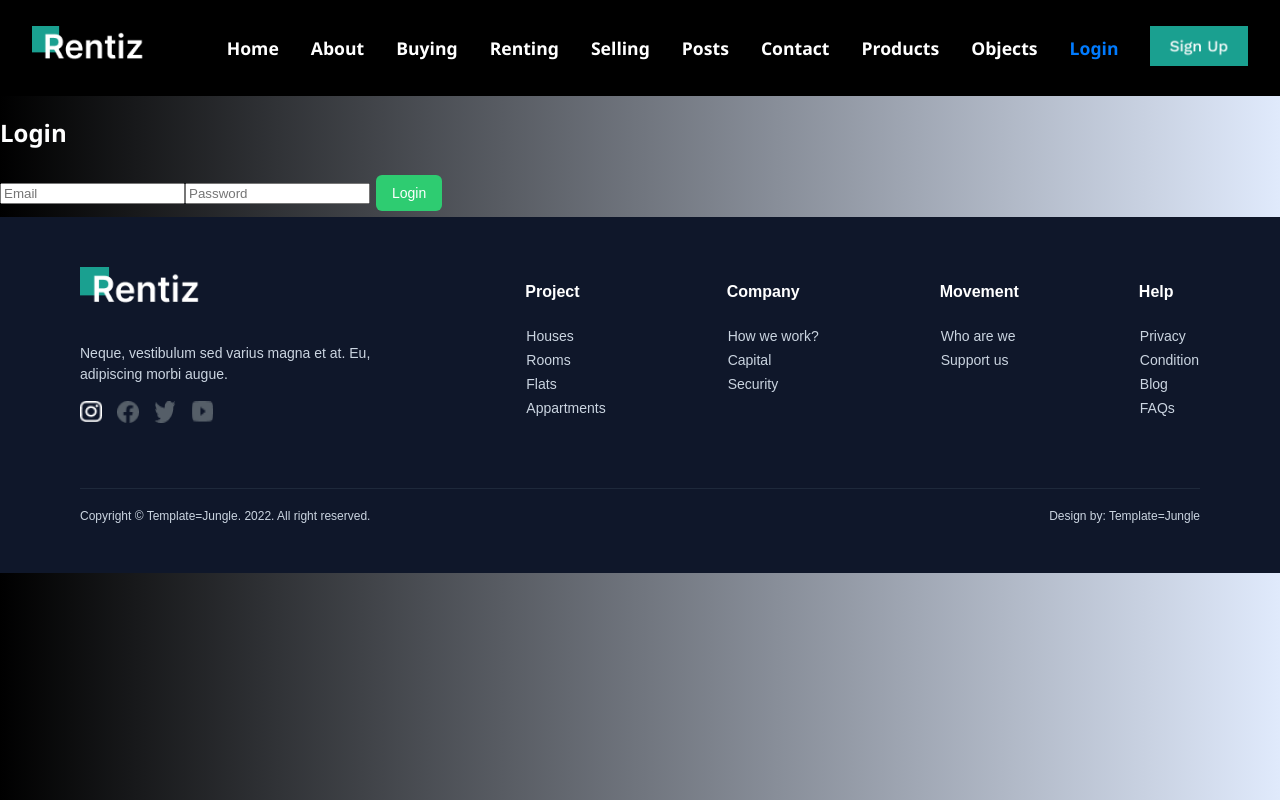
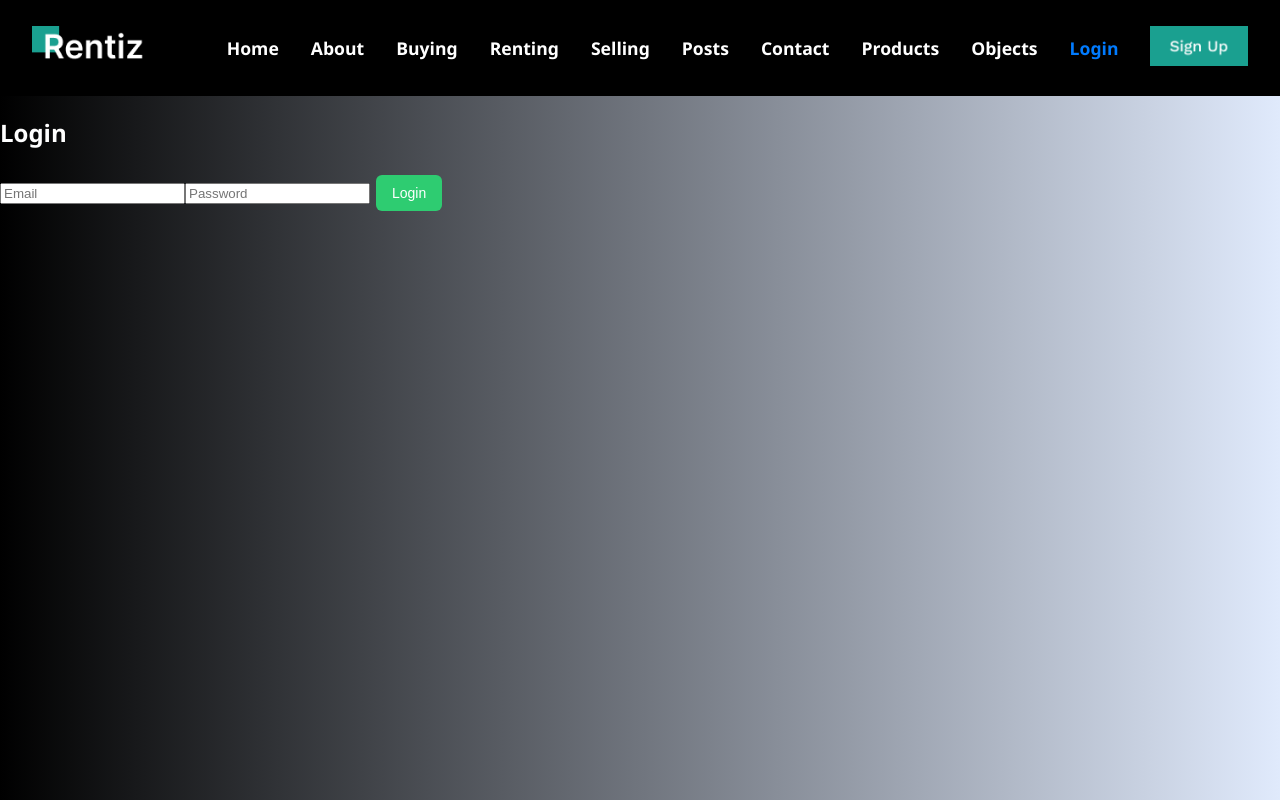
Before and after one commit to danishmustafa86/Real-Estate, a React (Vite) app in the folder my-app/: page /login in a window 1280 px wide. Built offline with nearby package versions, Linux system fonts and the light colour scheme; no server answers.

Commit message:
login and signup

```diff
--- a/my-app/package.json
+++ b/my-app/package.json
@@ -12,9 +12,11 @@
   "dependencies": {
     "@reduxjs/toolkit": "^2.7.0",
     "axios": "^1.8.4",
+    "cloudinary": "^2.6.0",
     "firebase": "^11.6.1",
     "react": "^19.0.0",
     "react-dom": "^19.0.0",
+    "react-firebase-hooks": "^5.1.1",
     "react-redux": "^9.2.0",
     "react-router-dom": "^7.4.0"
   },
--- a/my-app/src/routing/routing.js
+++ b/my-app/src/routing/routing.js
@@ -11,7 +11,7 @@ import Products from "../pages/products/Products";
 import Renting from "../pages/renting/Renting";
 import SellingPage from "../pages/selling/Selling";
 import Posts from "../pages/posts/Posts";
-import Footer from "../components/footer";
+// import Footer from "../components/footer";
 import Objects from "../pages/objects/Objects";
 import Createpost from "../pages/createpost/Createpost";
 import SignUp from "../pages/signup/Signup";
@@ -48,7 +48,7 @@ function Routing() {
           <Route path="*" element={<Navigate to="/login" />} />
         )}
       </Routes>
-      <Footer />
+      {/* <Footer /> */}
     </>
   );
 }
```
Also changed, not shown: 1 other file (tests, documents, lock files or other folders).
